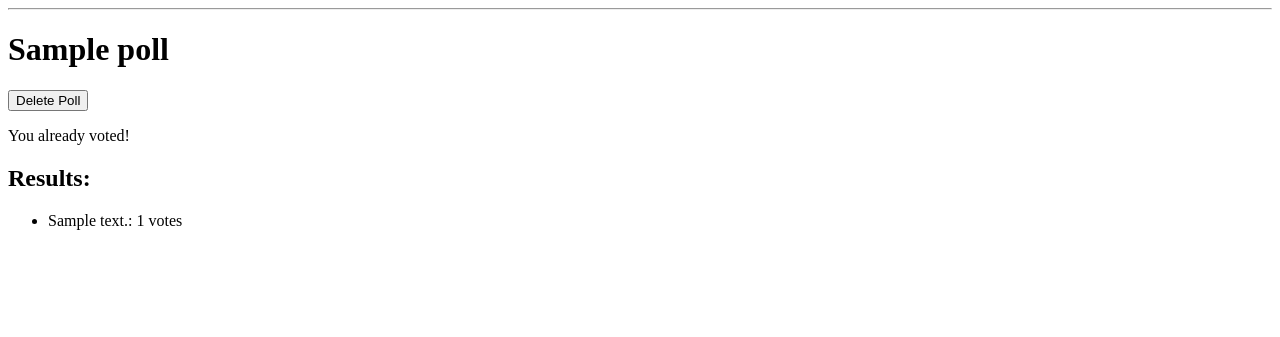
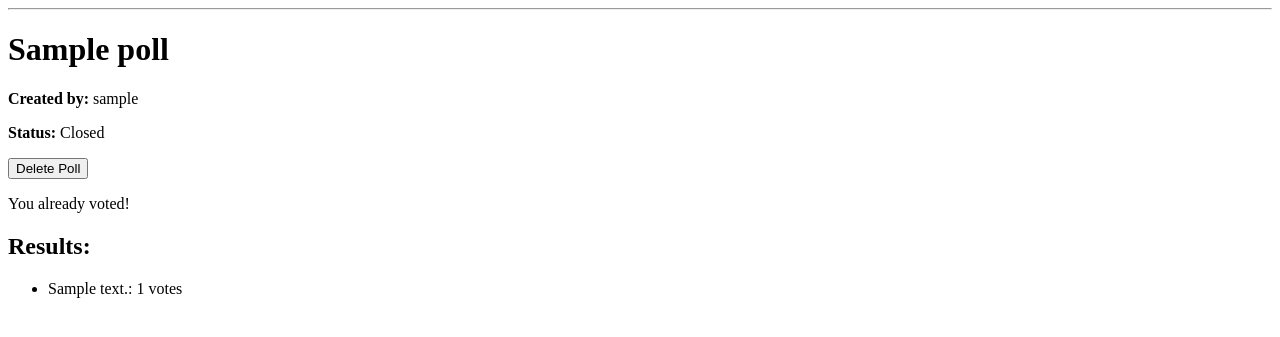
Before and after one commit to OmAr1dev/django-simple-polls-app, a Django app: page /1/ in a window 1280 px wide. Shown: the part 26-363 px from the top of the page. Run offline with Django 5.2, Linux system fonts and the light colour scheme; a user stored in the database is signed in; tables that the repository leaves empty hold one stand-in row (values such as "Sample post").

Commit message:
feat: display poll creator's username on poll detail page

```diff
--- a/templates/polls/poll_detail.html
+++ b/templates/polls/poll_detail.html
@@ -4,6 +4,8 @@
 
 {% block content %}
 <h1>{{ poll.title }}</h1>
+<p><strong>Created by:</strong> {{ poll.creator.username }}</p>
+<p><strong>Status:</strong> {% if poll.is_closed %}Closed{% else %}Active{% endif %}</p>
 
 {% if user == poll.creator %}
     <form method="post" style="display:inline;">
```
